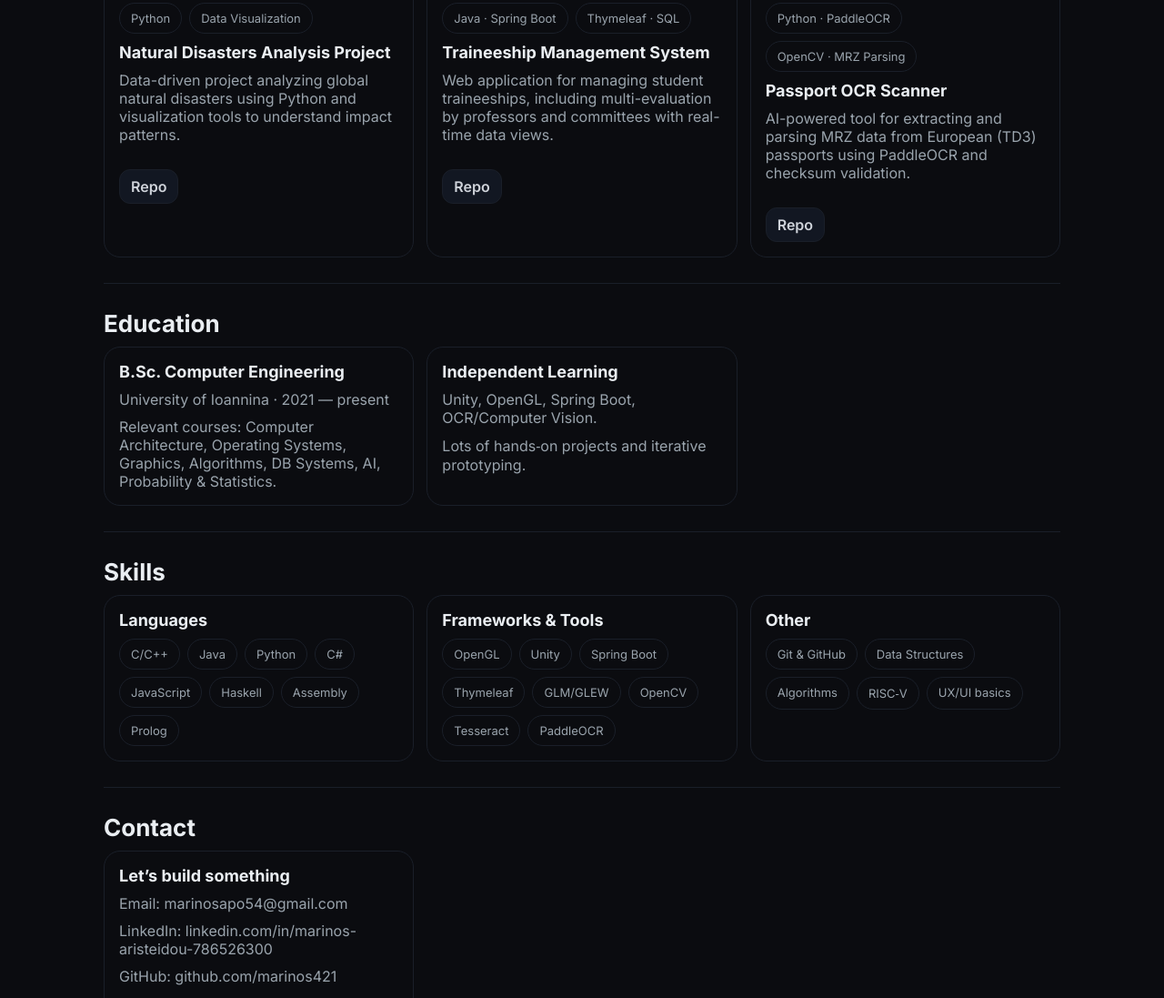
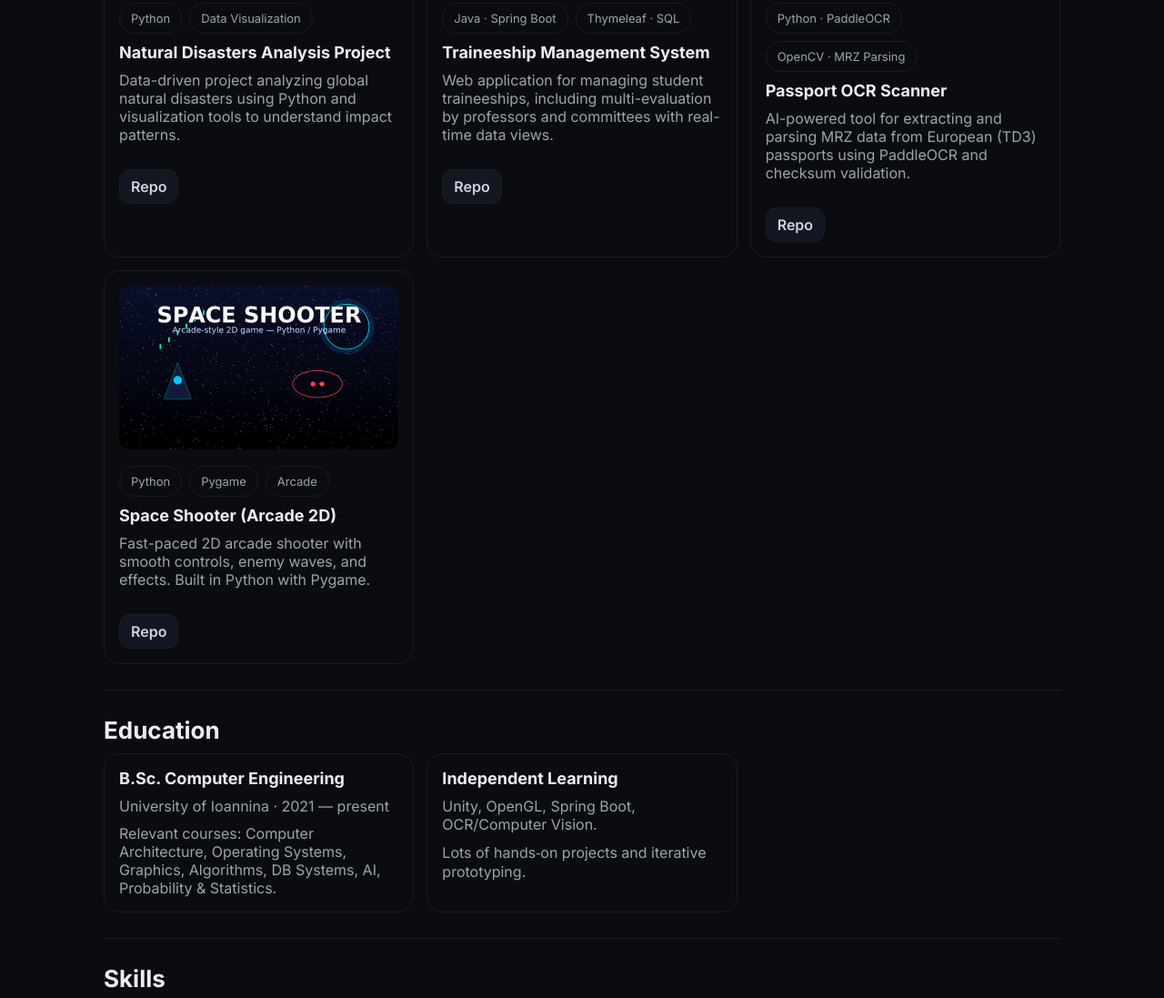
Before and after one commit to marinos421/marinos-website, a plain HTML site: page index.html in a window 1280 px wide. Shown: the part 2165-3262 px from the top of the page at 91% size. Drawn offline with Linux system fonts and the light colour scheme.

Commit message:
add project

```diff
--- a/index.html
+++ b/index.html
@@ -340,6 +340,15 @@
 		    <a class="btn" href="https://github.com/marinos421/passport-ocr-scanner" target="_blank" rel="noopener">Repo</a>
 		  </div>
 		</article>
+		<article class="card" aria-label="Space Shooter game">
+		  <img src="space-shooter-thumb.png" alt="Space Shooter arcade thumbnail" class="project-img">
+		  <div class="tagrow"><span class="pill">Python</span><span class="pill">Pygame</span><span class="pill">Arcade</span></div>
+		  <h3>Space Shooter (Arcade 2D)</h3>
+		  <p>Fast-paced 2D arcade shooter with smooth controls, enemy waves, and effects. Built in Python with Pygame.</p>
+		  <div class="actions">
+			<a class="btn" href="https://github.com/marinos421/Space-Shooter/tree/main" target="_blank" rel="noopener">Repo</a>
+		  </div>
+		</article>
       </div>
     </section>
 
```
